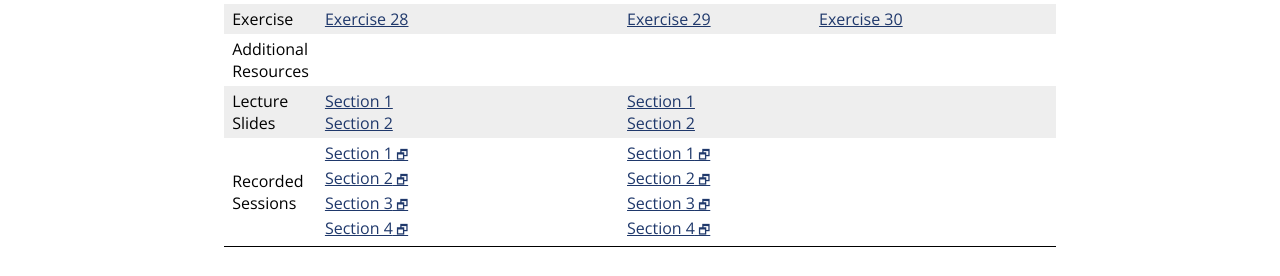
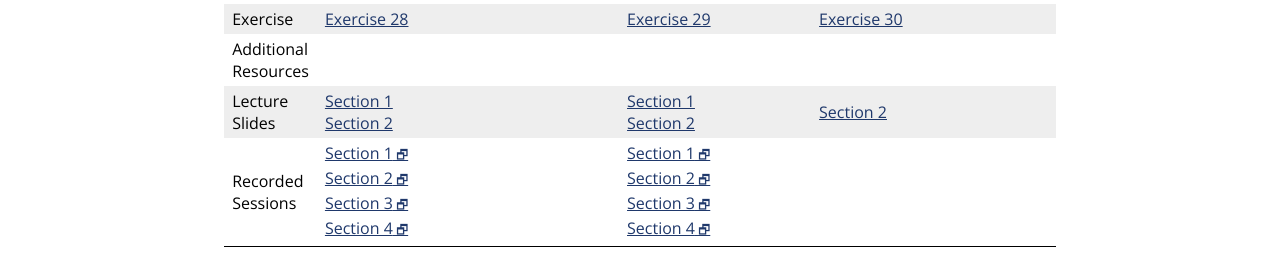
Before and after one commit to jhu-ip/cs220-s22, a Jekyll site: the page built from material.md, in a window 1280 px wide. Shown: the part 1217-1493 px from the top of the page. Built offline with Jekyll 4.4.1, drawn with Linux system fonts in a browser that asks for light colours; some web fonts are replaced.

Commit message:
Added slides for tomorrow

```diff
--- a/material.csv
+++ b/material.csv
@@ -338,3 +338,4 @@
 10,3,8-Apr,Slides,Rule of 3,slides/day30_rule_of_3.pdf
 10,3,8-Apr,Recap,Day 30,questions/day30.html
 10,3,8-Apr,Exercise,Exercise 30,exercise/ex30.html
+10,3,8-Apr,LectureSlides,Section 2,slides/sec02/30.pdf
--- a/material.md
+++ b/material.md
@@ -577,7 +577,7 @@
       <td>Lecture<br>Slides</td>
       <td><a href='slides/sec01/day28_notes.pdf'>Section 1</a><br><a href='slides/sec02/28.pdf'>Section 2</a></td>
       <td><a href='slides/sec01/day29_notes.pdf'>Section 1</a><br><a href='slides/sec02/29.pdf'>Section 2</a></td>
-      <td></td>
+      <td><a href='slides/sec02/30.pdf'>Section 2</a></td>
     </tr>
     <tr>
       <td>Recorded<br>Sessions</td>
```
